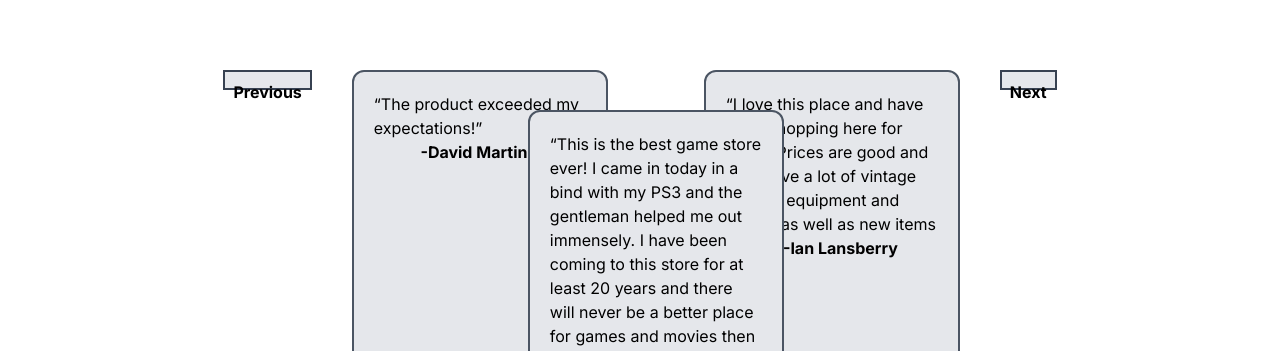
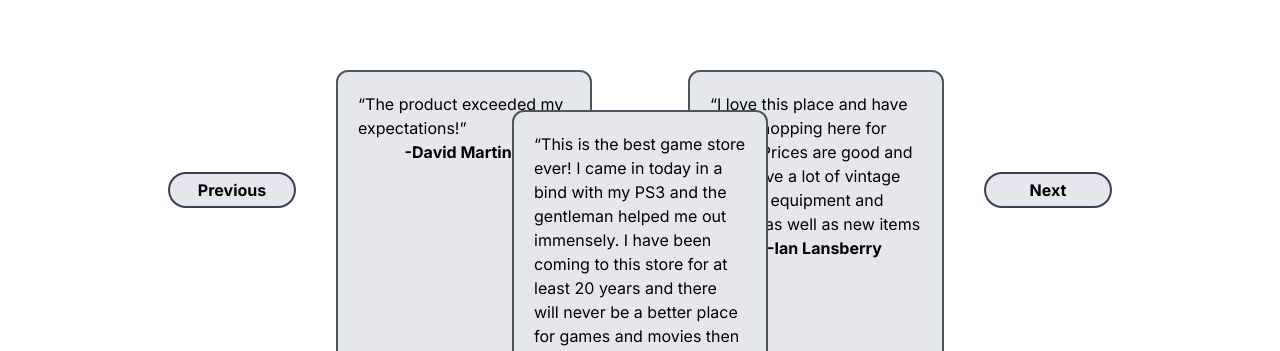
Before and after one commit to ProjectGameForce/ProjectGameForceFE, a Next.js app: page / in a window 1280 px wide. Shown: the part 820-1171 px from the top of the page. Built offline with nearby package versions, Linux system fonts and the light colour scheme; a web font is replaced by a local one.

Commit message:
added some button styles

```diff
--- a/app/SliderButton.tsx
+++ b/app/SliderButton.tsx
@@ -6,7 +6,7 @@ export function SliderButton({ onClick, children }: any) {
     <div>
       <button
         onClick={onClick}
-        className="border-2 p-2 bg-gray-200 border-gray-700 mx-20 font-bold items-center h-5"
+        className="border-2 rounded-[2.5em] p-1 w-32 hover:bg-orange-300 bg-gray-200 border-gray-700 mx-20 font-bold "
       >
         {children}
       </button>
--- a/app/Spinner.tsx
+++ b/app/Spinner.tsx
@@ -23,7 +23,7 @@ export function Spinner() {
     });
   };
   return (
-    <div className="flex flex-row mx-10 justify-center my-20 w-[70%]">
+    <div className="flex flex-row mx-10 justify-center items-center my-20 w-[70%]">
       <SliderButton onClick={goToPrev}>Previous</SliderButton>
       <div className="flex flex-col md:flex-row justify-center h-60">
         <Review
```
